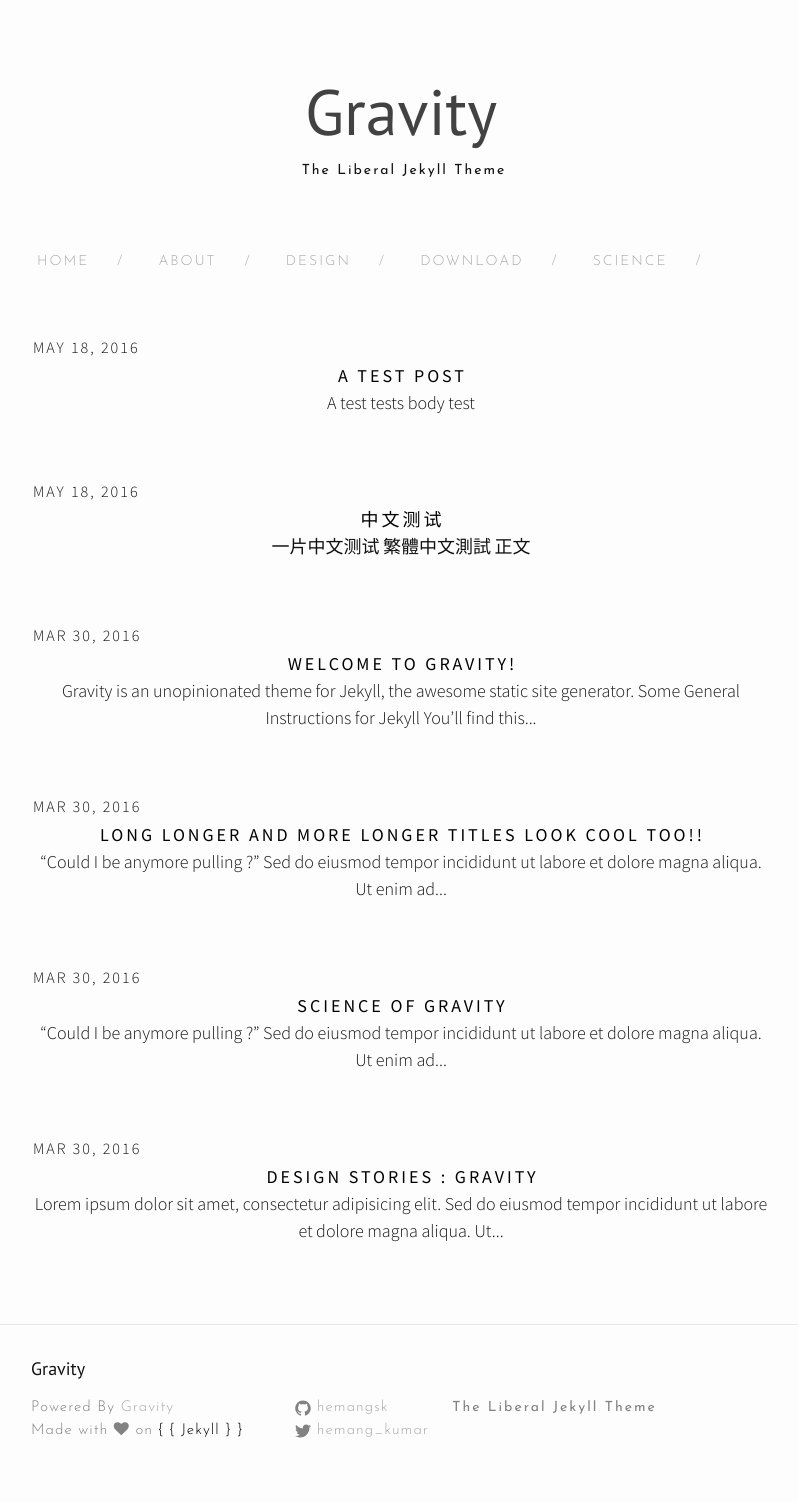
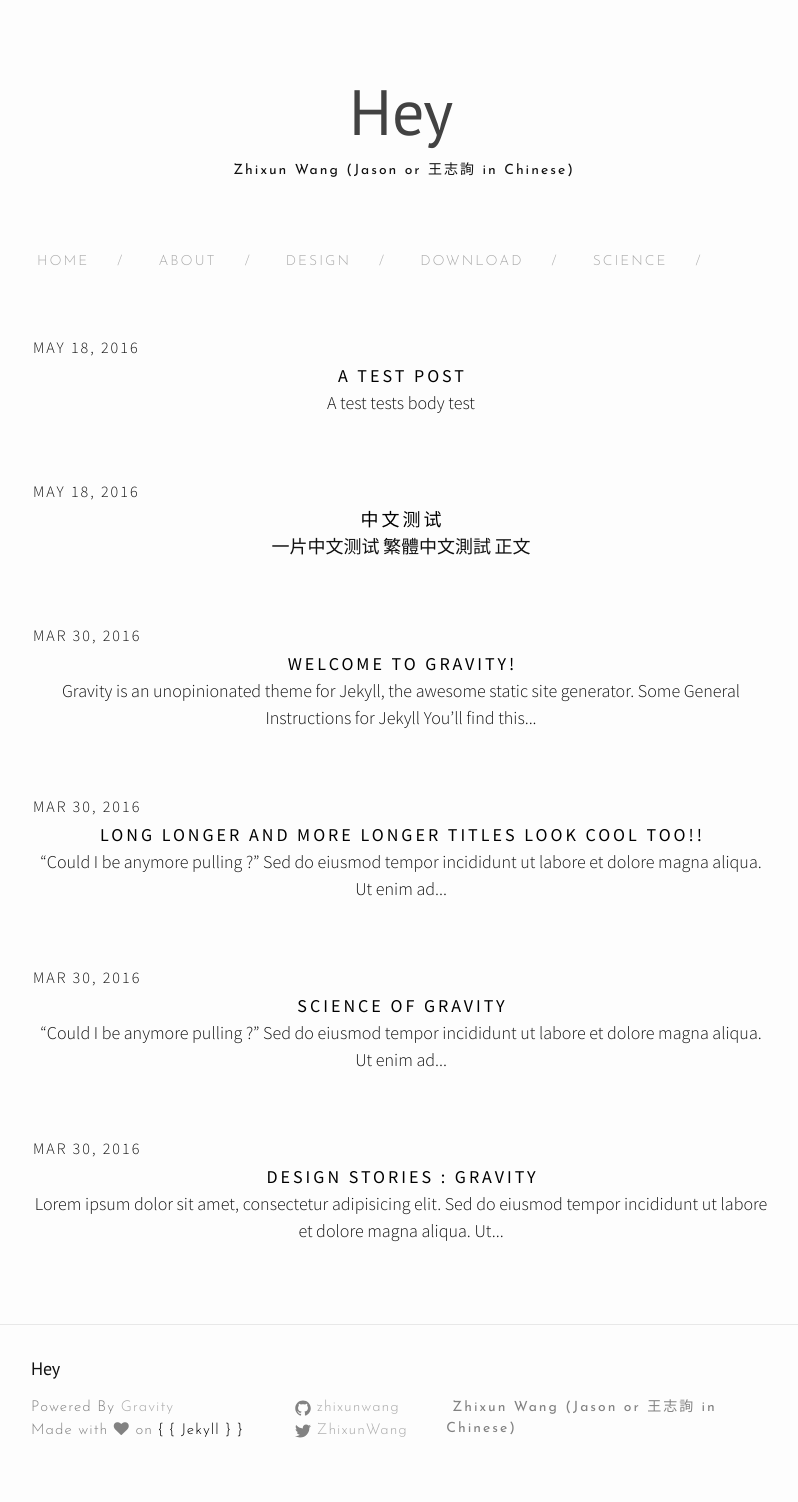
Before and after one commit to zhixunwang/zhixunwang.github.io, a Jekyll site: the page built from index.html, in a window 1280 px wide. Shown: the whole page, without its empty margins (239-1037 px from the left). Built offline with Jekyll 4.4.1, drawn with Linux system fonts in a browser that asks for light colours; nearby versions of some CDN libraries.

Commit message:
site setting

```diff
--- a/_config.yml
+++ b/_config.yml
@@ -6,13 +6,13 @@
 # 'jekyll serve'. If you change this file, please restart the server process.
 
 # Site settings
-title: Gravity
-email: hemangsk@gmail.com
-description: The Liberal Jekyll Theme
+title: Hey
+email: jzxwong@gmail.com
+description: Zhixun Wang (Jason or 王志詢 in Chinese)
 baseurl: "" # the subpath of your site, e.g. /blog
-url: "http://yourdomain.com" # the base hostname & protocol for your site
-twitter_username: hemang_kumar
-github_username:  hemangsk
+url: "http://wangzhixun.com" # the base hostname & protocol for your site
+twitter_username: ZhixunWang
+github_username:  zhixunwang
 
 # Build settings
 markdown: kramdown
```
